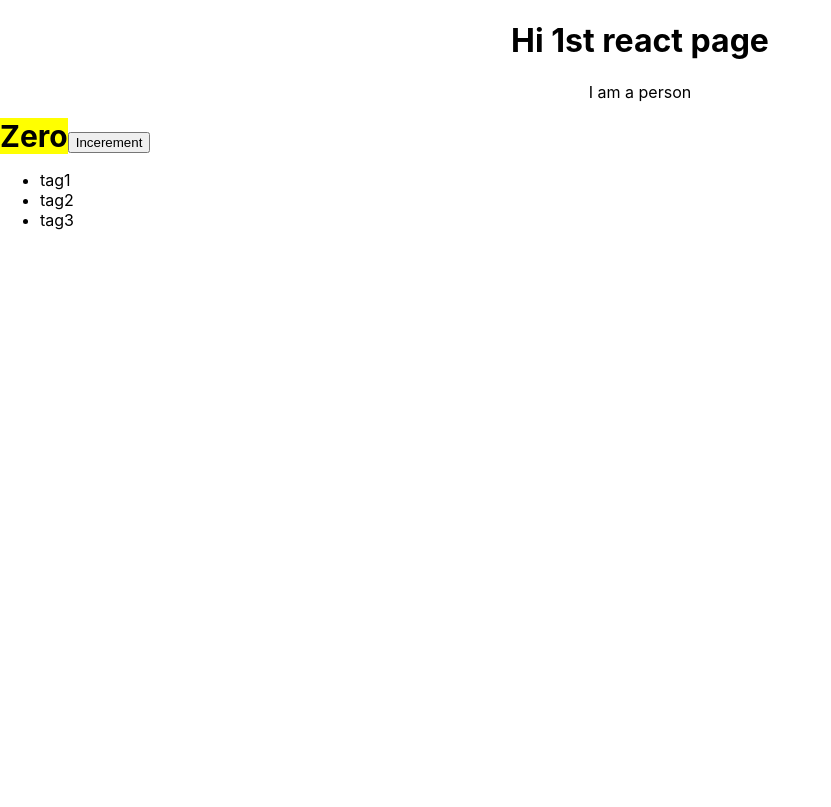
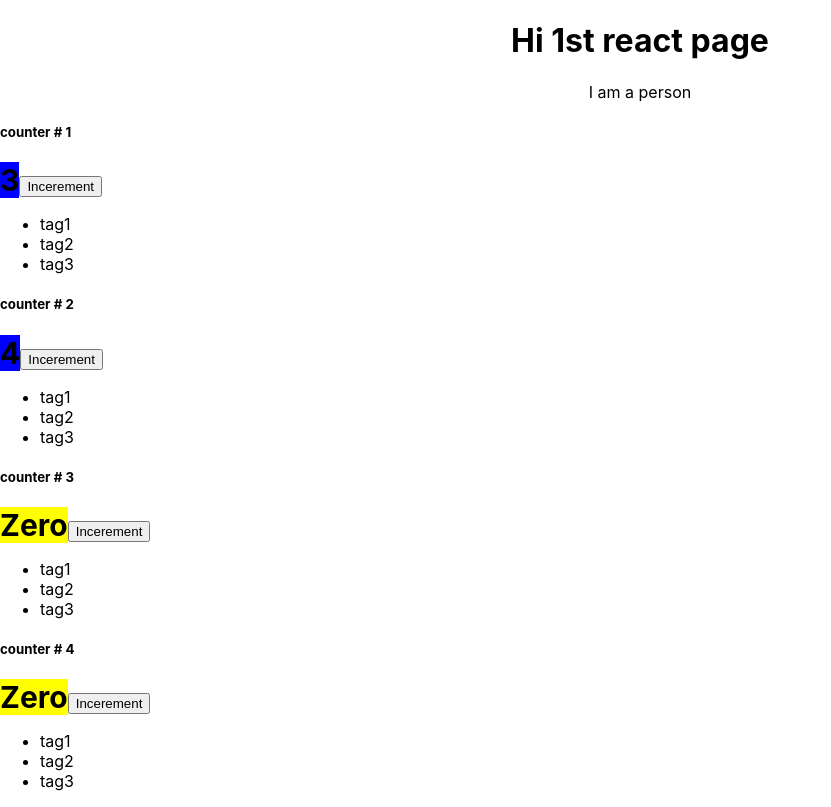
Before and after one commit to silan1993/react-basic, a React (Create React App) app: page / in a window 1280 px wide. Shown: the whole page, without its empty margins (0-831 px from the left). Built offline with nearby package versions, Linux system fonts and the light colour scheme.

Commit message:
added children component and pass data from child to parent

```diff
--- a/src/components/counter.jsx
+++ b/src/components/counter.jsx
@@ -1,14 +1,13 @@
 import React, { Component } from "react";
 class Counter extends Component {
+  constructor(props) {
+    super(props);
+    this.handleIncrement.bind(this);
+  }
   state = {
-    count: 0,
+    count: this.props.value,
     tags: ["tag1", "tag2", "tag3"],
   };
-
-  constructor() {
-    super();
-    this.handleIncrement.bind(this);
-  }
   renderTags() {
     if (this.state.tags.length == 0) return <p>'there are no tags'</p>;
     return (
@@ -23,8 +22,10 @@ class Counter extends Component {
     this.setState({ count: this.state.count + 1 });
   };
   render() {
+    console.log(this.props);
     return (
       <div>
+        <h5>counter # {this.props.id}</h5>
         <span style={this.getBatchColor()}>{this.formatCount()}</span>
         <button onClick={this.handleIncrement}>Incerement</button>
         {this.renderTags()}
--- /dev/null
+++ b/src/components/counters.jsx
@@ -0,0 +1,29 @@
+import React, { Component } from "react";
+import Counter from "./counter";
+
+class Counters extends Component {
+  state = {
+    counters: [
+      { id: 1, value: 3 },
+      { id: 2, value: 4 },
+      { id: 3, value: 0 },
+      { id: 4, value: 0 },
+    ],
+  };
+  render() {
+    return (
+      <div>
+        {this.state.counters.map((counter) => (
+          <Counter
+            key={counter.id}
+            value={counter.value}
+            selected={true}
+            id={counter.id}
+          ></Counter>
+        ))}
+      </div>
+    );
+  }
+}
+
+export default Counters;
--- a/src/index.js
+++ b/src/index.js
@@ -4,12 +4,12 @@ import "./index.css";
 import App from "./App";
 import * as serviceWorker from "./serviceWorker";
 //import "bootstrap/dist/css/bootstrap.css";
-import Counter from "./components/counter";
+import Counters from "./components/counters";
 
 ReactDOM.render(
   <React.StrictMode>
     <App />
-    <Counter />
+    <Counters />
   </React.StrictMode>,
   document.getElementById("root")
 );
```
